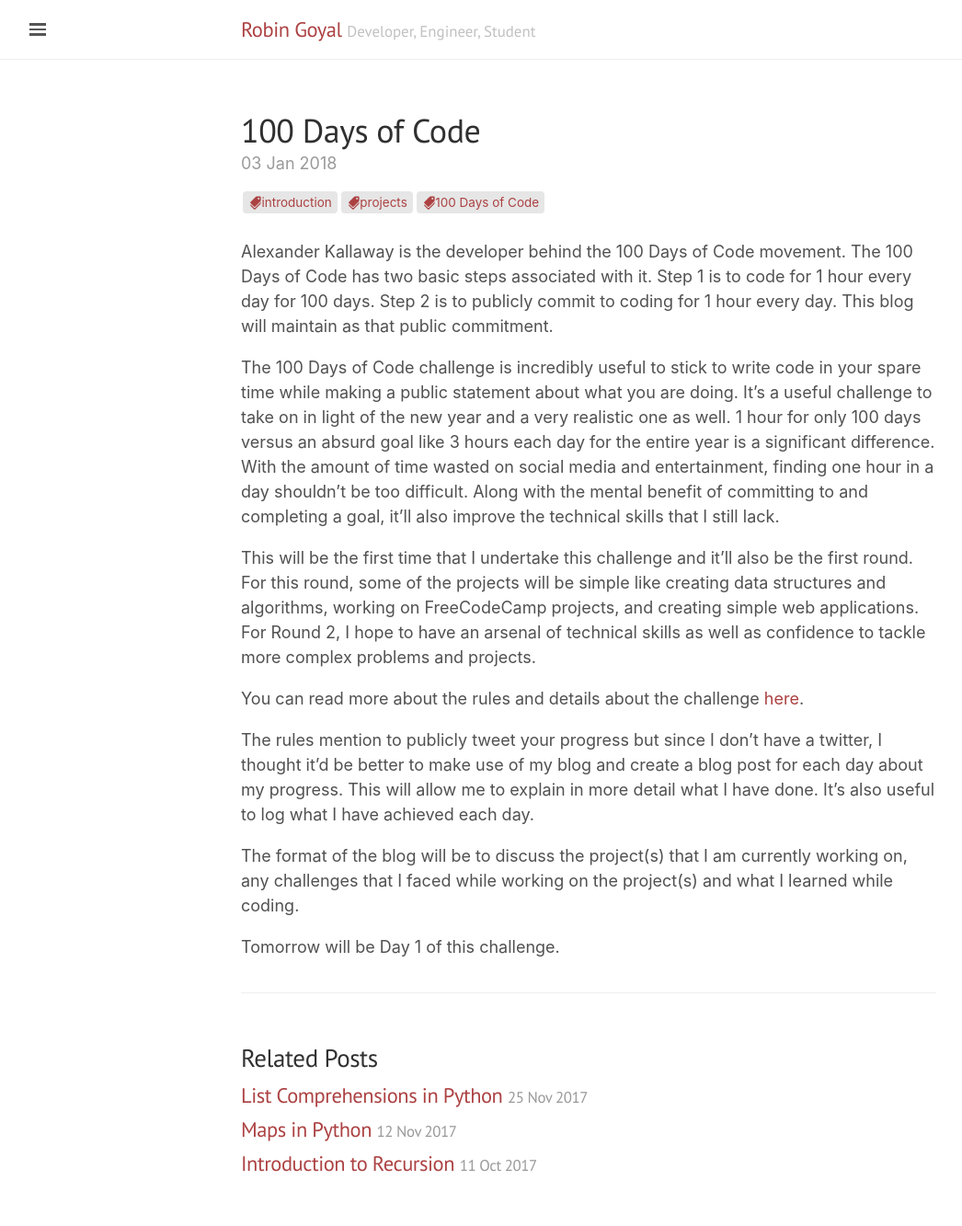
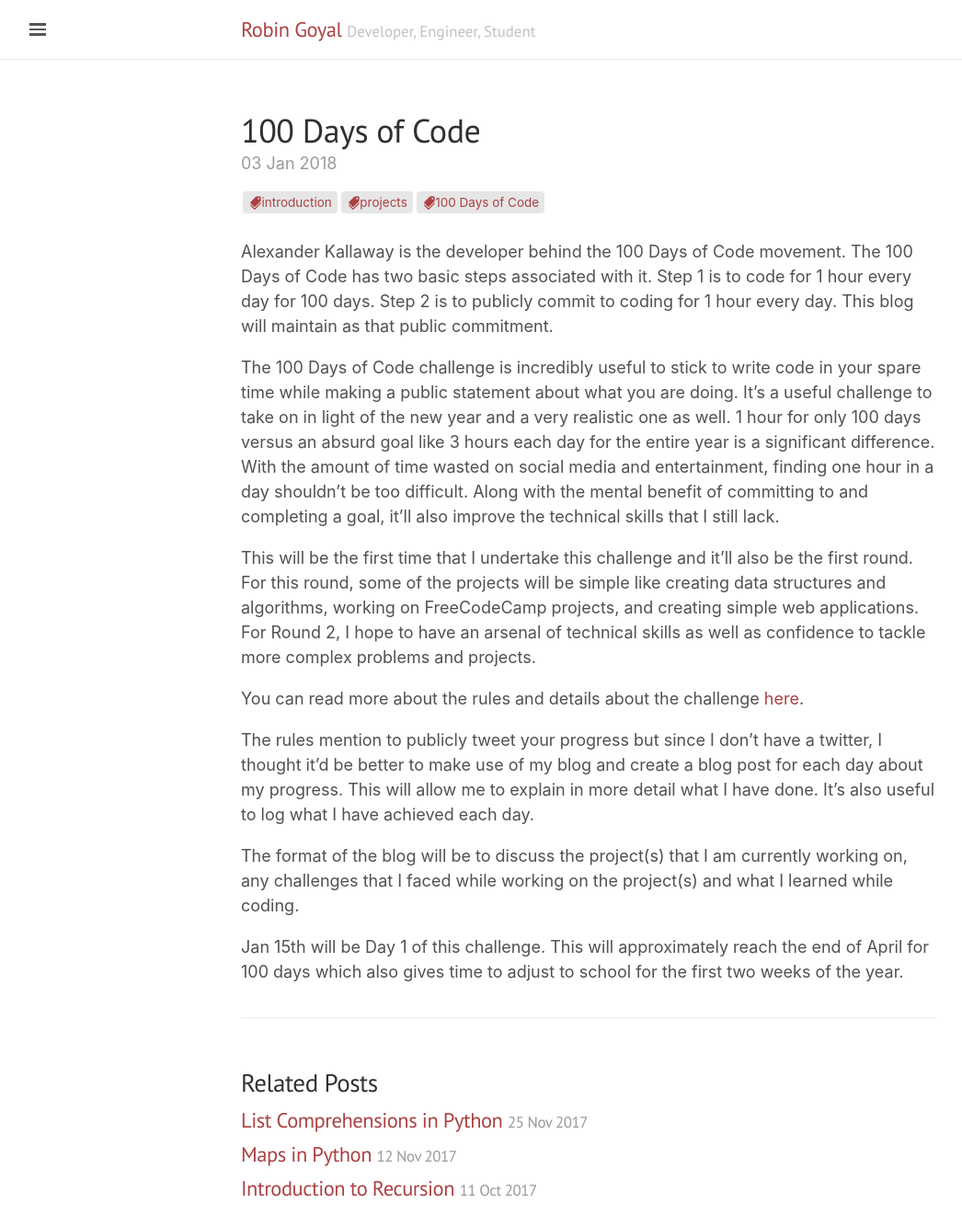
Before and after one commit to robgoyal/robgoyal.github.io, a Jekyll site: the page built from _posts/2018-01-03-100-Days-of-Code.md, in a window 1280 px wide. Shown: the whole page at 92% size, without its empty margins (0-1046 px from the left). Built offline with Jekyll 4.4.1, drawn with Linux system fonts in a browser that asks for light colours; nearby versions of some CDN libraries; before the commit the page ends 1306 px from its top, so only the background shows below that.

Commit message:
Updated post with start date of 100 days of code

```diff
--- a/_posts/2018-01-03-100-Days-of-Code.md
+++ b/_posts/2018-01-03-100-Days-of-Code.md
@@ -19,4 +19,4 @@ The rules mention to publicly tweet your progress but since I don't have a twitt
 
 The format of the blog will be to discuss the project(s) that I am currently working on, any challenges that I faced while working on the project(s) and what I learned while coding.
 
-Tomorrow will be Day 1 of this challenge.
+Jan 15th will be Day 1 of this challenge. This will approximately reach the end of April for 100 days which also gives time to adjust to school for the first two weeks of the year.
```
